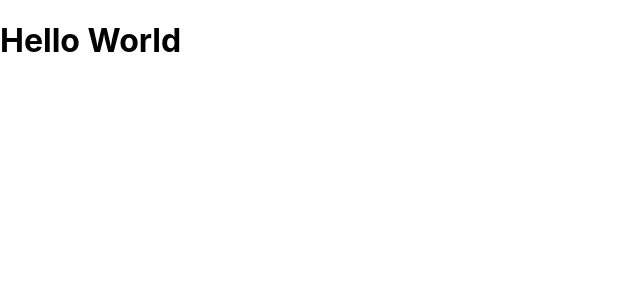
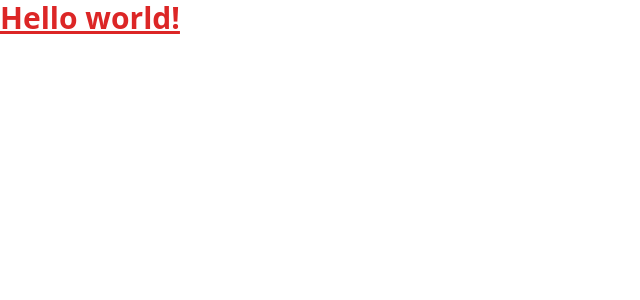
Before and after one commit to ritagujar/tailwind-css, a React (Create React App) app in the folder landing-page/: page / in a window 1280 px wide. Shown: the top 300 px of the page, without its empty margins (0-640 px from the left). Built offline with nearby package versions, Linux system fonts and the light colour scheme.

Commit message:
Tailwind Setup

```diff
--- a/landing-page/package.json
+++ b/landing-page/package.json
@@ -34,5 +34,10 @@
       "last 1 firefox version",
       "last 1 safari version"
     ]
+  },
+  "devDependencies": {
+    "autoprefixer": "^10.4.2",
+    "postcss": "^8.4.6",
+    "tailwindcss": "^3.0.23"
   }
 }
--- /dev/null
+++ b/landing-page/postcss.config.js
@@ -0,0 +1,6 @@
+module.exports = {
+  plugins: {
+    tailwindcss: {},
+    autoprefixer: {},
+  },
+}
--- a/landing-page/src/App.css
+++ /dev/null
@@ -1,38 +0,0 @@
-.App {
-  text-align: center;
-}
-
-.App-logo {
-  height: 40vmin;
-  pointer-events: none;
-}
-
-@media (prefers-reduced-motion: no-preference) {
-  .App-logo {
-    animation: App-logo-spin infinite 20s linear;
-  }
-}
-
-.App-header {
-  background-color: #282c34;
-  min-height: 100vh;
-  display: flex;
-  flex-direction: column;
-  align-items: center;
-  justify-content: center;
-  font-size: calc(10px + 2vmin);
-  color: white;
-}
-
-.App-link {
-  color: #61dafb;
-}
-
-@keyframes App-logo-spin {
-  from {
-    transform: rotate(0deg);
-  }
-  to {
-    transform: rotate(360deg);
-  }
-}
--- a/landing-page/src/App.js
+++ b/landing-page/src/App.js
@@ -1,10 +1,9 @@
-
-import './App.css';
-
 function App() {
   return (
-    <h1>Hello World</h1>
-  );
+  <div>  <h1 className="text-3xl font-bold underline text-red-600">
+  Hello world!
+</h1></div>
+  )
 }
 
 export default App;
--- a/landing-page/src/index.css
+++ b/landing-page/src/index.css
@@ -1,13 +1,3 @@
-body {
-  margin: 0;
-  font-family: -apple-system, BlinkMacSystemFont, 'Segoe UI', 'Roboto', 'Oxygen',
-    'Ubuntu', 'Cantarell', 'Fira Sans', 'Droid Sans', 'Helvetica Neue',
-    sans-serif;
-  -webkit-font-smoothing: antialiased;
-  -moz-osx-font-smoothing: grayscale;
-}
-
-code {
-  font-family: source-code-pro, Menlo, Monaco, Consolas, 'Courier New',
-    monospace;
-}
+@tailwind base;
+@tailwind components;
+@tailwind utilities;
--- /dev/null
+++ b/landing-page/tailwind.config.js
@@ -0,0 +1,9 @@
+module.exports = {
+  content: [
+    "./src/**/*.{js,jsx,ts,tsx}",
+  ],
+  theme: {
+    extend: {},
+  },
+  plugins: [],
+}
```
Also changed, not shown: 1 other file (tests, documents, lock files or other folders).
